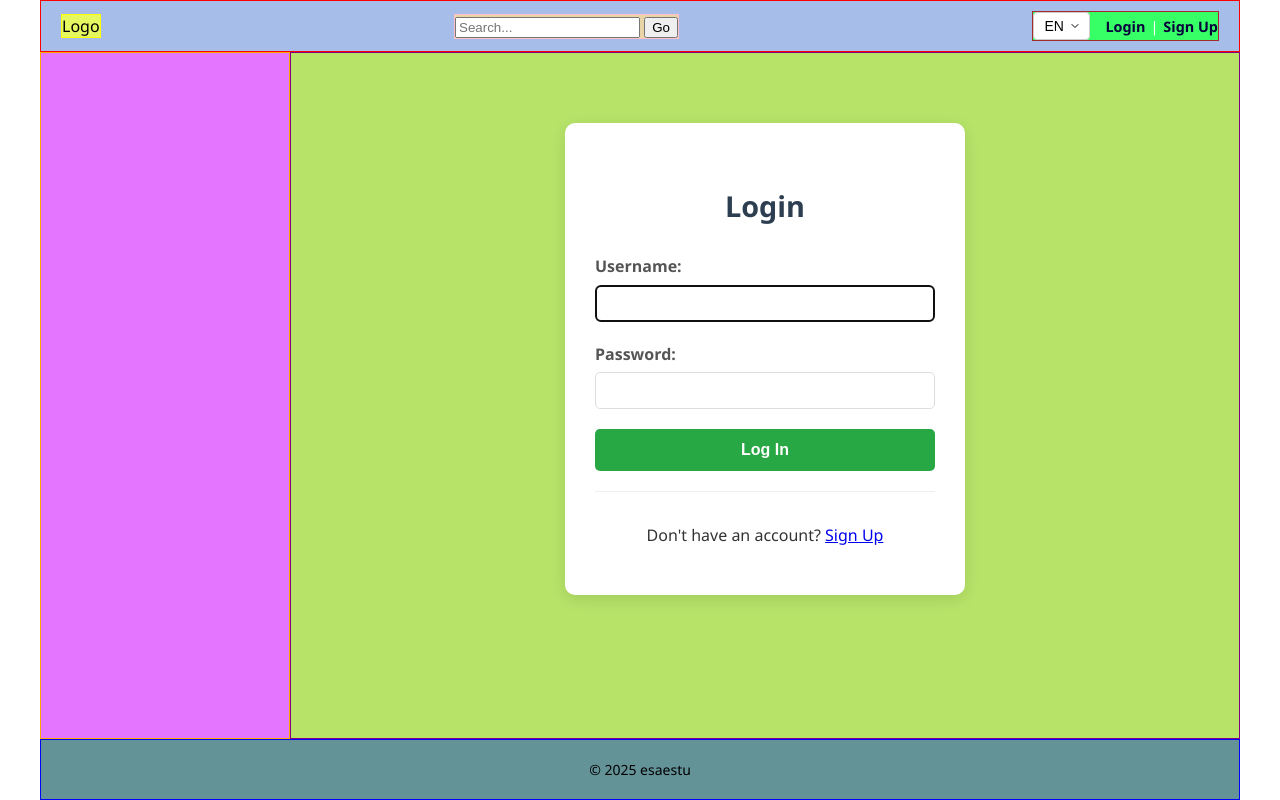
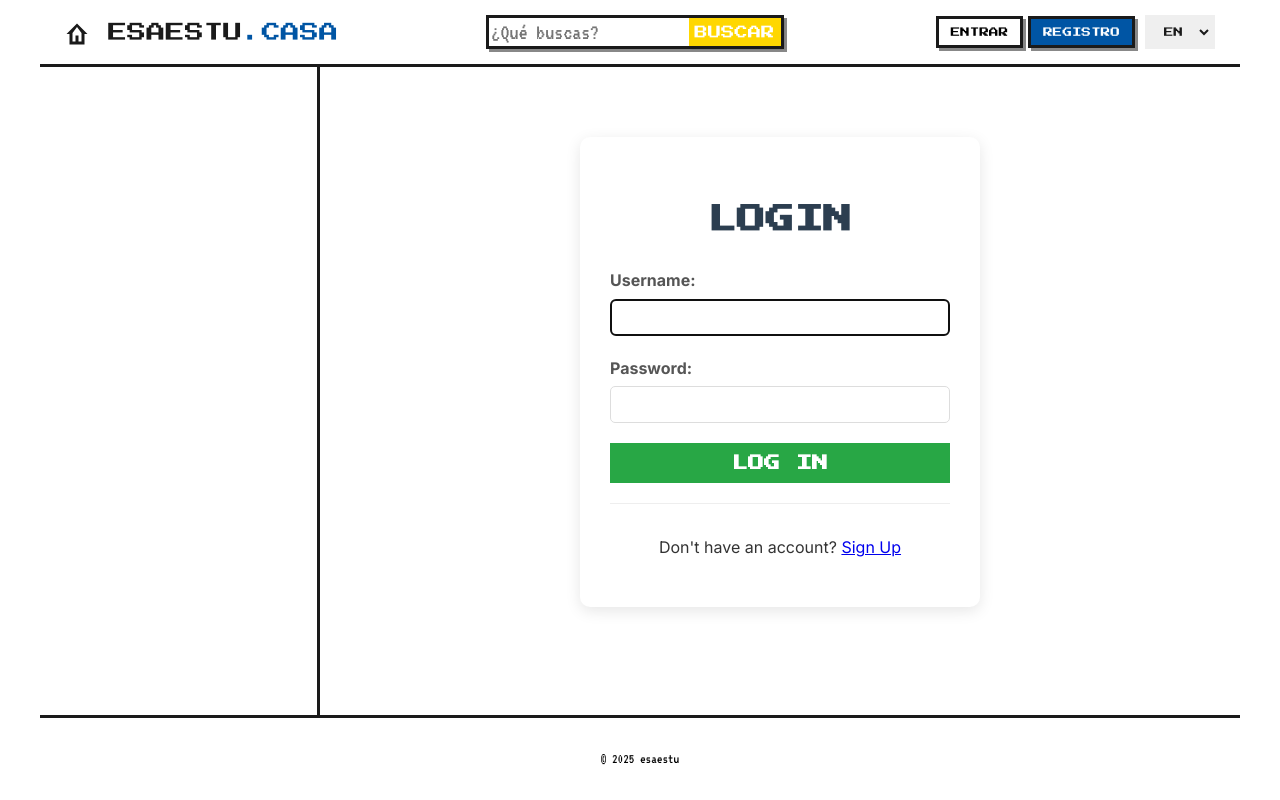
Before and after one commit to gmplanet/esaestu, a Django app: page /en/accounts/login/ in a window 1280 px wide. Run offline with Django 5.2, Linux system fonts and the light colour scheme; data that the repository does not hold is empty.

Commit message:
Новый Pixel-Design, исправленный Maintenance mode

```diff
--- a/esaestu/settings.py
+++ b/esaestu/settings.py
@@ -45,6 +45,7 @@ MIDDLEWARE = [
     'django.contrib.auth.middleware.AuthenticationMiddleware',
     'django.contrib.messages.middleware.MessageMiddleware',
     'django.middleware.clickjacking.XFrameOptionsMiddleware',
+    'core.middleware.MaintenanceModeMiddleware',
 ]
 
 ROOT_URLCONF = 'esaestu.urls'
--- a/static/css/auth.css
+++ b/static/css/auth.css
@@ -2,7 +2,7 @@
 
 .auth-container {
     max-width: 400px;
-    margin: 50px auto;
+    margin: 30px auto;
     padding: 30px;
     background: #fff;
     border-radius: 10px;
@@ -49,11 +49,12 @@
     background: #28a745;
     color: white;
     border: none;
-    border-radius: 5px;
+    border-radius: 0px;
     cursor: pointer;
     font-size: 1em;
     font-weight: bold;
     transition: background 0.3s ease;
+
 }
 
 .btn-main:hover {
--- a/static/css/layout.css
+++ b/static/css/layout.css
@@ -23,6 +23,13 @@
     display: flex;
     flex: 1;
     position: relative;
+}
+
+
+
+.header-left {
+    display: flex;
+    align-items: center;
 }
 
 .header-right {
--- a/static/css/menu.css
+++ b/static/css/menu.css
@@ -32,14 +32,32 @@
     display: block;
 }
 
+
+
+
+
 /* Мобильное состояние меню */
 @media (max-width: 768px) {
+
+        .menu-toggle {
+        position: fixed;
+        display: block;
+        padding: 15px ;
+        font-size: 1.5rem;
+        cursor: pointer;
+        z-index: 5500;
+        color: var(--pixel-black);
+
+            }
+
+
+
     .sidebar-left {
         position: fixed;
-        left: -250px; /* Спрятано */
+        left: -280px; /* Спрятано */
         top: 0;
         height: 100%;
-        z-index: 2000;
+        z-index: 1300;
         box-shadow: 2px 0 10px rgba(0,0,0,0.1);
     }
 
@@ -50,12 +68,15 @@
     /* Затемнение фона */
     .sidebar-left.mobile-open::after {
         content: '';
+        transition: opacity 0.3s;
         position: fixed;
         top: 0;
-        left: 250px;
-        width: calc(100vw - 250px);
+        left: 280px;
+        width: calc(100vw - 280px);
         height: 100%;
         background: rgba(0,0,0,0.5);
-        z-index: 1999;
+        z-index: 1299;
     }
+
+
 }
--- /dev/null
+++ b/static/css/pixel_style.css
@@ -0,0 +1,352 @@
+/* ESAESTU.CASA - Pixel Minimalist Theme
+   Design for Spain / Retro-Gaming Aesthetic
+*/
+
+@import "layout.css";
+@import "menu.css";
+@import "content.css";
+@import "auth.css";
+
+
+
+:root {
+    --pixel-grey: #888888;
+    --pixel-black: #1a1a1a;
+    --pixel-white: #ffffff;
+    --pixel-blue: #0055A4;   /* Azul Bilbao */
+    --pixel-yellow: #FFD700; /* Amarillo Sol */
+    --pixel-red: #E63946;    /* Rojo Alerta */
+    --pixel-border: 3px;
+}
+
+* {
+    box-sizing: border-box;
+    image-rendering: pixelated;
+}
+
+body {
+    margin: 0;
+    padding: 0;
+    font-family: 'Inter', sans-serif;
+    background-color: var(--pixel-white);
+    color: var(--pixel-black);
+    display: flex;
+    flex-direction: column;
+    min-height: 100vh;
+}
+
+
+
+/* --- TYPOGRAPHY --- */
+h1, h2, h3, .logo-pixel, .auth-link, button {
+    font-family: 'Press Start 2P', cursive;
+    text-transform: uppercase;
+}
+
+.menu-item-link, .link-text, .search-form-pixel input {
+    font-family: 'VT323', monospace;
+    font-size: 1.4rem;
+}
+
+/* --- HEADER --- */
+.header-main {
+    display: flex;
+    justify-content: space-between;
+    align-items: center;
+    padding: 15px 25px;
+    background: var(--pixel-white);
+    border-bottom: var(--pixel-border) solid var(--pixel-black);
+    position: sticky;
+    top: 0;
+    z-index: 1000;
+}
+
+.logo-pixel {
+    font-size: 1.2rem;
+    text-decoration: none;
+    color: var(--pixel-black);
+}
+
+.logo-pixel span {
+    color: var(--pixel-blue);
+}
+
+/* SEARCH */
+.search-form-pixel {
+    display: flex;
+    border: var(--pixel-border) solid var(--pixel-black);
+    box-shadow: 3px 3px 0px var(--pixel-grey);
+    z-index: 1003;
+}
+
+.search-form-pixel input {
+    border: none;
+    padding: 3px;
+    outline: none;
+    width: 200px;
+    z-index: 1001;
+}
+
+.search-form-pixel button {
+    /*appearance: none;     /* Убирает стандартные стили браузера/ОС */
+    /*background: none;     /* Убирает серый фон */
+    border: none;         /* Убирает рамку */
+    /*padding: 0;           /* Убирает внутренние отступы */
+    /*outline: none;        /* Убирает синюю обводку при клике */
+    /*font: inherit;        /* Заставляет кнопку использовать шрифт родителя */
+    /*color: inherit;       /* Наследует цвет текста */
+    cursor: pointer;      /* Возвращает палец (курсор) при наведении */
+
+
+    background: var(--pixel-yellow);
+    color: white;
+    border-color: var(--pixel-yellow);
+    box-shadow: 2px 2px 2px var(--pixel-black);
+
+
+}
+
+.search-form-pixel button:hover {
+    transform: translate(2px, 2px);
+    box-shadow: 0px 0px 0px var(--pixel-black);
+    z-index: 1300;
+    box-shadow: inset -2px -2px 0 2px grey;
+    box-shadow: inset -1px -1px 0 1px rgb(0, 0, 0);
+}
+
+/* AUTH & LANG */
+.header-right {
+    display: flex;
+    align-items: center;
+    gap: 5px;
+}
+
+.auth-link {
+    font-size: 0.6rem;
+    text-decoration: none;
+    color: var(--pixel-black);
+    display: inline-block;
+    padding: 8px 12px;
+    margin-left: 5px;
+    border: var(--pixel-border) solid transparent;
+}
+
+.auth-link.register {
+    background: var(--pixel-blue);
+    color: rgb(255, 255, 255);
+    border-color: var(--pixel-black);
+    box-shadow: 3px 3px 0px var(--pixel-grey);
+}
+
+.auth-link.register:hover {
+
+    background: var(--pixel-blue);
+    color: rgb(255, 255, 255);
+    border-color: var(--pixel-black);
+
+
+    transform: translate(2px, 2px);
+    box-shadow: 2px 2px 0px var(--pixel-white);
+}
+
+
+.auth-link.entrar {
+    background: var(--pixel-white);
+    color: rgb(0, 0, 0);
+    border-color: var(--pixel-black);
+    box-shadow: 3px 3px 0px var(--pixel-grey);
+}
+
+.auth-link.entrar:hover {
+    background: var(--pixel-white);
+
+    color: rgb(0, 0, 0);
+    border-color: var(--pixel-black);
+
+
+    transform: translate(2px, 2px);
+    box-shadow: 2px 2px 0px var(--pixel-white);
+}
+
+
+.auth-link.lang {
+    font-size: 0.6rem;
+    text-decoration: none;
+    color: var(--pixel-black);
+    display: inline-block;
+    padding: 8px 12px;
+    margin-left: 5px;
+    border: var(--pixel-border) solid transparent;
+}
+
+
+
+
+
+/* --- MAIN WRAPPER --- */
+.main-wrapper {
+    display: flex;
+    flex: 1;
+    max-width: 1200px;
+    margin: 0 auto;
+    width: 100%;
+}
+
+/* SIDEBAR */
+
+
+
+
+.sidebar-left {
+    width: 280px;
+    border-right: var(--pixel-border) solid var(--pixel-black);
+    background: var(--pixel-white);
+    padding-top: 50px;
+}
+
+.main-menu {
+    list-style: none;
+    padding: 0;
+    margin: 0;
+}
+
+.menu-item-link {
+    display: flex;
+    justify-content: space-between;
+    padding: 15px 20px;
+    text-decoration: none;
+    color: var(--pixel-black);
+    border-bottom: 2px solid #eee;
+}
+
+.menu-item-link:hover {
+    background: var(--pixel-yellow);
+}
+
+.submenu {
+    list-style: none;
+    padding-left: 30px;
+    background: #f9f9f9;
+    display: none;
+}
+
+.has-children.open .submenu {
+    display: block;
+}
+
+.submenu a {
+    display: block;
+    padding: 10px;
+    text-decoration: none;
+    color: #444;
+    font-family: 'VT323', monospace;
+    font-size: 1.2rem;
+}
+
+/* CONTENT */
+.content-center {
+    flex: 1;
+    padding: 40px;
+    background: var(--pixel-white);
+}
+
+.hero-pixel {
+    text-align: center;
+    margin-bottom: 50px;
+    padding: 40px;
+    border: var(--pixel-border) dashed var(--pixel-blue);
+}
+
+.hero-pixel h1 {
+    font-size: 1.5rem;
+    line-height: 1.5;
+    margin-bottom: 20px;
+}
+
+/* CARDS (For future use in Django templates) */
+.pixel-card {
+    border: var(--pixel-border) solid var(--pixel-black);
+    box-shadow: 6px 6px 0px var(--pixel-black);
+    padding: 20px;
+    margin-bottom: 25px;
+    background: white;
+}
+
+/* FOOTER */
+.footer-main {
+    border-top: var(--pixel-border) solid var(--pixel-black);
+    padding: 20px;
+    text-align: center;
+    font-family: 'VT323', monospace;
+    font-size: 1.2rem;
+}
+
+/* RESPONSIVE */
+@media (max-width: 768px) {
+
+    .header-center { display: none; }
+
+    .sidebar-left {
+        position: fixed;
+        left: -280px;
+        height: 100%;
+        z-index: 2000;
+        transition: 0.3s;
+    }
+    .sidebar-left.mobile-open {
+        left: 0;
+        box-shadow: 10px 0 0 var(--pixel-black);
+    }
+
+
+    .logo-pixel {
+        display: none;
+    }
+
+/* AUTH */
+.auth-container h2 {
+    CONTAIN-INTRINSIC-BLOCK-SIZE: AUTO 50PX;
+    text-align: center;
+    margin-bottom: 5px;
+    color: #2c3e50;
+}
+
+
+.auth-container {
+    max-width: 400px;
+    margin: 10px auto;
+    padding: 10px;
+    background: #fff;
+    border-radius: 10px;
+    box-shadow: 0 4px 15px rgba(0, 0, 0, 0.1);
+    color: #333;
+}
+
+
+.content-center h2 {
+    font-size: 1rem;
+    margin-top: 10px;
+    color: #444;
+}
+
+.content-center {
+    flex: 1;
+    padding: 10px;
+    background: var(--pixel-white);
+}
+
+.content-center h1 {
+    font-size: 1.5rem;
+    margin-bottom: 20px;
+    border-bottom: 2px solid #eee;
+    padding-bottom: 10px;
+}
+
+
+
+
+
+
+
+
+}
--- a/static/css/style.css
+++ /dev/null
@@ -1,27 +0,0 @@
-@import "layout.css";
-@import "menu.css";
-@import "content.css";
-@import "auth.css";
-
-* {
-    box-sizing: border-box;
-}
-
-body {
-    margin: 0;
-    font-family: 'Segoe UI', Tahoma, Geneva, Verdana, sans-serif;
-    display: flex;
-    flex-direction: column;
-    min-height: 100vh;
-    background-color: #ffffff;
-}
-
-/* DEBUG MODE */
-.debug-mode .header-main { border: 1px solid red !important; background: rgb(167, 189, 233);}
-.debug-mode .header-left { border: 1px solid yellow !important; background: rgb(230, 248, 96); }
-.debug-mode .header-center { border: 1px solid pink !important; background: rgb(233, 212, 167); }
-.debug-mode .header-right { border: 1px solid brown !important; background: rgb(55, 255, 102);}
-.debug-mode .sidebar-left { border: 1px solid orange !important; background: rgb(227, 117, 255);}
-.debug-mode .content-center { border: 1px solid purple !important; background: rgb(182, 227, 104); }
-.debug-mode .footer-main { border: 1px solid blue !important; background: rgb(99, 146, 151);}
-.debug-mode .page-content { border: 1px dashed green !important; background: rgb(255, 98, 138);}
--- a/templates/base.html
+++ b/templates/base.html
@@ -6,28 +6,72 @@
 <head>
     <meta charset="UTF-8">
     <meta name="viewport" content="width=device-width, initial-scale=1.0">
-    <title>esaestu</title>
-    <link rel="stylesheet" href="{% static 'css/style.css' %}">
+    <title>esaestu.casa - Sin Intermediarios</title>
+    <!-- Google Fonts -->
+    <link href="https://fonts.googleapis.com/css2?family=Press+Start+2P&family=VT323&family=Inter:wght@400;700&display=swap" rel="stylesheet">
+    <link rel="stylesheet" href="{% static 'css/pixel_style.css' %}">
 </head>
 
-<body class="debug-mode">
+<body>
+
+    <!-- SVG ASSETS (Скрытые спрайты для иконок) -->
+    <svg style="display: none;">
+        <!-- Иконка Дома -->
+        <symbol id="icon-home" viewBox="0 0 16 16">
+            <path fill="currentColor" d="M8 1l7 7h-2v7H3V8H1l7-7zM5 13h2V9h2v4h2V7.4L8 3.3 5 7.4V13z" />
+        </symbol>
+        <!-- Иконка Здания (Administraciones) -->
+        <symbol id="icon-building" viewBox="0 0 16 16">
+            <path fill="currentColor" d="M2 1h12v14H2V1zm2 2h2v2H4V3zm6 0h2v2h-2V3zM4 7h2v2H4V7zm6 0h2v2h-2V7zm-6 4h2v2H4v-2zm6 0h2v2h-2v-2z" />
+        </symbol>
+        <!-- Иконка Работника (Empleado) -->
+        <symbol id="icon-user" viewBox="0 0 16 16">
+            <path fill="currentColor" d="M8 1a3 3 0 1 0 0 6 3 3 0 0 0 0-6zM4 8a4 4 0 0 0-4 4v3h16v-3a4 4 0 0 0-4-4H4z" />
+        </symbol>
+        <!-- Иконка Законов (Leyes) -->
+        <symbol id="icon-legal" viewBox="0 0 16 16">
+            <path fill="currentColor" d="M1 13h14v2H1v-2zm2-2h2V4H3v7zm4 0h2V2H7v9zm4 0h2V5h-2v6z" />
+        </symbol>
+    </svg>
+    <span class="menu-toggle"> ☰ </span>
     <header class="header-main">
+
         <div class="header-left">
-            <span class="menu-toggle">☰</span> Logo
+
+            <a href="/" class="logo-pixel">
+                <svg  width="24" height="24" style="margin-bottom: -4px;"><use xlink:href="#icon-home"></use></svg>
+                ESAESTU<span>.CASA</span>
+            </a>
         </div>
-
         <div class="header-center">
-            <form action="{% url 'search' %}" method="get">
-                <input type="text" name="q" placeholder="{% trans 'Search...' %}" value="{{ query|default:'' }}">
-                <button type="submit">{% trans 'Go' %}</button>
+            <form action="{% url 'search' %}" method="get" class="search-form-pixel">
+                <input type="text" name="q" placeholder="¿Qué buscas?" value="{{ query|default:'' }}">
+                <button type="submit">BUSCAR</button>
             </form>
         </div>
 
         <div class="header-right">
-            <form action="{% url 'set_language' %}" method="post" id="lang-form">
+
+
+            <div class="header-auth">
+                {% if user.is_authenticated %}
+                <div class="user-info">
+
+                    <a href="{% url 'profile' %}" class="user-link">{{ user.username }}</a>
+                    <form action="{% url 'logout' %}" method="post" style="display: inline;">
+                        {% csrf_token %}
+                        <button type="submit" class="auth-btn-small">SALIR</button>
+                    </form>
+                </div>
+                {% else %}
+                <a href="{% url 'login' %}" class="auth-link entrar">ENTRAR</a>
+                <a href="{% url 'signup' %}" class="auth-link register">REGISTRO</a>
+                {% endif %}
+            </div>
+            <form action="{% url 'set_language' %}" method="post" id="lang-form" class="lang-pixel">
                 {% csrf_token %}
                 <input name="next" type="hidden" value="{{ request.get_full_path|slice:'3:' }}">
-                <select name="language" onchange="document.getElementById('lang-form').submit();" class="lang-select">
+                <select class="auth-link lang" name="language" onchange="document.getElementById('lang-form').submit();">
                     {% get_current_language as LANGUAGE_CODE %}
                     {% get_available_languages as LANGUAGES %}
                     {% get_language_info_list for LANGUAGES as languages %}
@@ -38,31 +82,14 @@
                     {% endfor %}
                 </select>
             </form>
-
-            <div class="header-auth">
-                {% if user.is_authenticated %}
-                <span class="user-welcome">
-                    {% trans "Hello" %},
-                    <a href="{% url 'profile' %}" style="color: #000000; text-decoration: none;">
-                        <strong>{{ user.username }}</strong>
-                    </a>
-                </span>
-                <form action="{% url 'logout' %}" method="post" style="display: inline; margin-left: 10px;">
-                    {% csrf_token %}
-                    <button type="submit" class="logout-btn">{% trans "Logout" %}</button>
-                </form>
-                {% else %}
-                <a href="{% url 'login' %}" class="login-link">{% trans "Login" %}</a>
-                <span style="color: white; margin: 0 5px;">|</span>
-                <a href="{% url 'signup' %}" class="login-link">{% trans "Sign Up" %}</a>
-                {% endif %}
-            </div>
         </div>
     </header>
 
     <div class="main-wrapper">
         <aside class="sidebar-left">
+            <nav class="pixel-nav">
                 <ul class="main-menu">
+
                     {% for item in main_menu %}
                     <li class="{% if item.children.all %}has-children{% endif %}" id="menu-item-{{ item.id }}">
                         <a href="{{ item.get_url }}" class="menu-item-link">
@@ -71,33 +98,42 @@
                             <span class="toggle-icon js-menu-toggle">▼</span>
                             {% endif %}
                         </a>
-
                         {% if item.children.all %}
                         <ul class="submenu">
                             {% for child in item.children.all %}
-                        <li>
-                            <a href="{{ child.get_url }}">{{ child.title }}</a>
-                        </li>
+                            <li><a href="{{ child.get_url }}">{{ child.title }}</a></li>
                             {% endfor %}
                         </ul>
                         {% endif %}
                     </li>
                     {% endfor %}
                 </ul>
+            </nav>
         </aside>
 
         <main class="content-center">
-            {% block content %}{% endblock %}
+            {% block content %}
+            <div class="hero-pixel">
+                <h1>Servicios para tu comunidad</h1>
+                <p>Sin comisiones extra.</p>
+                <div class="pixel-grid">
+                   <!-- Здесь могут быть карточки разделов -->
+                </div>
+            </div>
+            {% endblock %}
         </main>
     </div>
 
     <footer class="footer-main">
         <div class="footer-content">
-            {{ footer_content.text|default:"© 2025 esaestu" }}
+            <p>{{ footer_content.text|default:"© 2025 esaestu" }}</p>
         </div>
     </footer>
 
+
+
     <script src="{% static 'js/main.js' %}"></script>
+
 </body>
 
 </html>
```
Also changed, not shown: core/middleware.py (added, +21 -0 lines), static/js/main.js (line endings or trailing spaces). Lines whose indentation alone changed are shown as unchanged.
